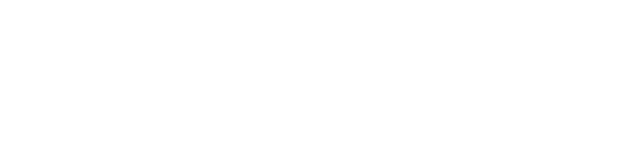
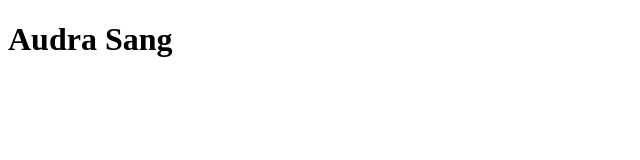
Before and after one commit to ASUasang/website, a plain HTML site: page index.html in a window 1280 px wide. Shown: the whole page, without its empty margins (0-640 px from the left). Drawn offline with Linux system fonts and the light colour scheme.

Commit message:
Update index.html

```diff
--- a/index.html
+++ b/index.html
@@ -3,9 +3,10 @@
 <head>
     <meta charset="UTF-8">
     <meta name="viewport" content="width=device-width, initial-scale=1.0">
-    <title>Document</title>
+    <title>Portfolio Website</title>
 </head>
 <body>
+    <h1>Audra Sang</h1>
 
 </body>
 </html>
```
